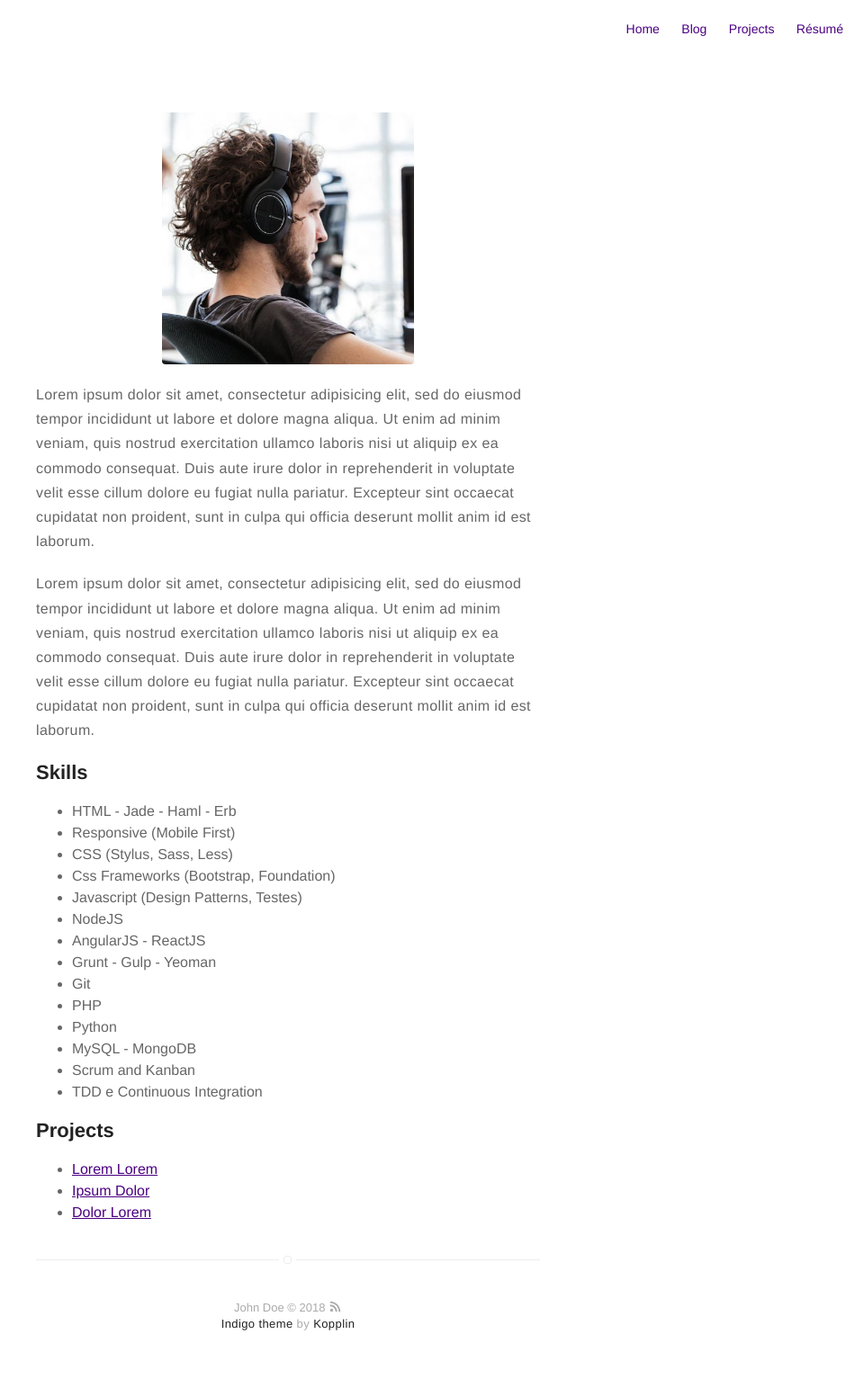
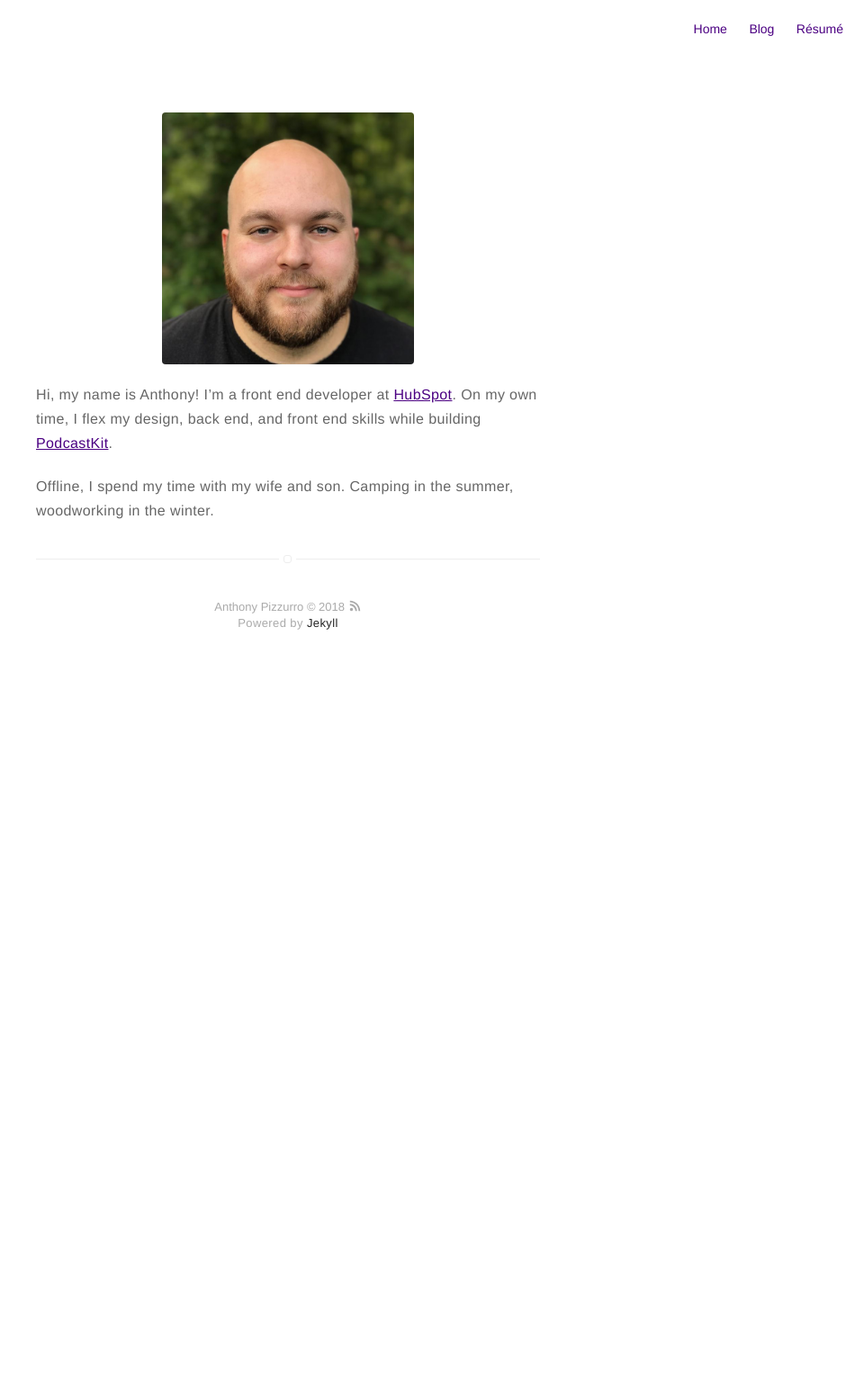
Before and after one commit to anthmatic/old.anthonypizzurro.com, a Jekyll site: the page built from about.md, in a window 1280 px wide. Shown: the whole page at 90% size, without its empty margins (320-1280 px from the left). Built offline with Jekyll 4.4.1, drawn with Linux system fonts in a browser that asks for light colours; after the commit the page ends 900 px from its top, so only the background shows below that.

Commit message:
Various updates

```diff
--- a/_config.yml
+++ b/_config.yml
@@ -1,6 +1,6 @@
 # main text of home
-name: John Doe
-bio: A Man who travels the world eating noodles
+name: Anthony Pizzurro
+bio: Front End Developer at <a href='http://hubspot.com'>HubSpot</a>. Building <a href='http://podcastkit.co'>PodcastKit</a>. Maker of digital goods, New England dad.
 
 # twitter summary info
 description: A blog about technology and stuff related
@@ -8,13 +8,13 @@ description: A blog about technology and stuff related
 # if it's an external image, update below for true
 # better with square images
 external-image: false
-picture: assets/images/profile.jpg
+picture: assets/images/anthony.jpg
 
 # If you want to include your resume, set to true
 # and specify source (external or local).
 resume: true
-resume-external: true
-resume-url: https://google.com/?q=my+resume
+resume-external: false
+resume-url: assets/anthonypizzurro2018.pdf
 
 url: http://anthonypizzurro.com
 # your url: http://USERNAME.github.io
@@ -30,27 +30,27 @@ permalink: /:title/
 
 # if you don't want comments in your posts, leave categories empty
 disqus:
-  shortname: mydisqus # enter this from your disqus account
-  categories: [blog, project] # only show disqus for posts that have these categories
+  shortname:  # enter this from your disqus account
+  categories: [] # only show disqus for posts that have these categories
 
 # if you don't have any of social below, comment the line
-facebook: myfacebook
-twitter: mytwitter
+#facebook: myfacebook
+twitter: anthmatic
 # google: mygoogle
-# instagram: myinstagram
+instagram: anthonympizzurro
 # pinterest: mypinterest
 # linkedin: mylinkedin
 # youtube: myyoutube
 # spotify: myspotify
-github: mygithub
+github: anthmatic
 # lastfm: mylastfm
 # stackoverflow: 7044681/mystackoverflow
 # quora: userquora
 # reddit: username
-medium: medium
+# medium: medium
 # vimeo: myvimeo
 # lanyrd: mylanyrd
-email: myemail@gmail.com
+email: anthony@anthmatic.com
 
 authors:
     johndoe:
@@ -76,7 +76,7 @@ width: normal
 # paginate_path: "blog/:num/"
 
 # if you don't need projects, comment the *projects* configs below
-projects: true
+projects: false
 
 # if you don't need "about" or "blog", comment them out below
 about: true
--- a/_includes/footer.html
+++ b/_includes/footer.html
@@ -2,6 +2,6 @@
     {{ site.name }} © {{ site.time | date: '%Y' }} <a class="link" href="{{ site.url }}/feed.xml" target="_blank"><svg class="icon icon-rss"><use xlink:href="#icon-rss"></use></svg></a>
 
     <p class="extra">
-        <a class="link" href="https://github.com/sergiokopplin/indigo">Indigo theme</a> by <a class="link" href="https://github.com/sergiokopplin/indigo">Kopplin</a>
+        Powered by <a class="link" href="https://jekyllrb.com/">Jekyll</a>
     </p>
 </footer>
--- a/_posts/2016-01-23-indigo-jekyll-theme.markdown
+++ b/_posts/indigo-jekyll-theme.markdown
@@ -6,7 +6,7 @@ tag: jekyll
 image: https://koppl.in/indigo/assets/images/jekyll-logo-light-solid.png
 headerImage: true
 projects: true
-hidden: true # don't count this post in blog pagination
+hidden: false # don't count this post in blog pagination
 description: "This is a simple and minimalist template for Jekyll for those who likes to eat noodles."
 category: project
 author: johndoe
--- a/about.md
+++ b/about.md
@@ -4,43 +4,6 @@ layout: page
 ---
 ![Profile Image]({{ site.url }}/{{ site.picture }})
 
-<p>Lorem ipsum dolor sit amet, consectetur adipisicing elit, sed do eiusmod
-tempor incididunt ut labore et dolore magna aliqua. Ut enim ad minim veniam,
-quis nostrud exercitation ullamco laboris nisi ut aliquip ex ea commodo
-consequat. Duis aute irure dolor in reprehenderit in voluptate velit esse
-cillum dolore eu fugiat nulla pariatur. Excepteur sint occaecat cupidatat non
-proident, sunt in culpa qui officia deserunt mollit anim id est laborum.</p>
+Hi, my name is Anthony! I'm a front end developer at [HubSpot](http://hubspot.com). On my own time, I flex my design, back end, and front end skills while building [PodcastKit](http://podcastkit.co).
 
-<p>Lorem ipsum dolor sit amet, consectetur adipisicing elit, sed do eiusmod
-tempor incididunt ut labore et dolore magna aliqua. Ut enim ad minim veniam,
-quis nostrud exercitation ullamco laboris nisi ut aliquip ex ea commodo
-consequat. Duis aute irure dolor in reprehenderit in voluptate velit esse
-cillum dolore eu fugiat nulla pariatur. Excepteur sint occaecat cupidatat non
-proident, sunt in culpa qui officia deserunt mollit anim id est laborum.</p>
-
-<h2>Skills</h2>
-
-<ul class="skill-list">
-	<li>HTML - Jade - Haml - Erb</li>
-	<li>Responsive (Mobile First)</li>
-	<li>CSS (Stylus, Sass, Less)</li>
-	<li>Css Frameworks (Bootstrap, Foundation)</li>
-	<li>Javascript (Design Patterns, Testes)</li>
-	<li>NodeJS</li>
-	<li>AngularJS - ReactJS</li>
-	<li>Grunt - Gulp - Yeoman</li>
-	<li>Git</li>
-	<li>PHP</li>
-	<li>Python</li>
-	<li>MySQL - MongoDB</li>
-	<li>Scrum and Kanban</li>
-	<li>TDD e Continuous Integration</li>
-</ul>
-
-<h2>Projects</h2>
-
-<ul>
-	<li><a href="https://github.com/">Lorem Lorem</a></li>
-	<li><a href="https://github.com/">Ipsum Dolor</a></li>
-	<li><a href="https://github.com/">Dolor Lorem</a></li>
-</ul>
+Offline, I spend my time with my wife and son. Camping in the summer, woodworking in the winter.
```
Also changed, not shown: _posts/markdown-common-elements.markdown (renamed from _posts/2016-02-24-markdown-common-elements.markdown), _posts/markdown-extra-components.markdown (renamed from _posts/2015-02-24-markdown-extra-components.markdown), assets/images/anthony.jpg (added), 1 other file.
